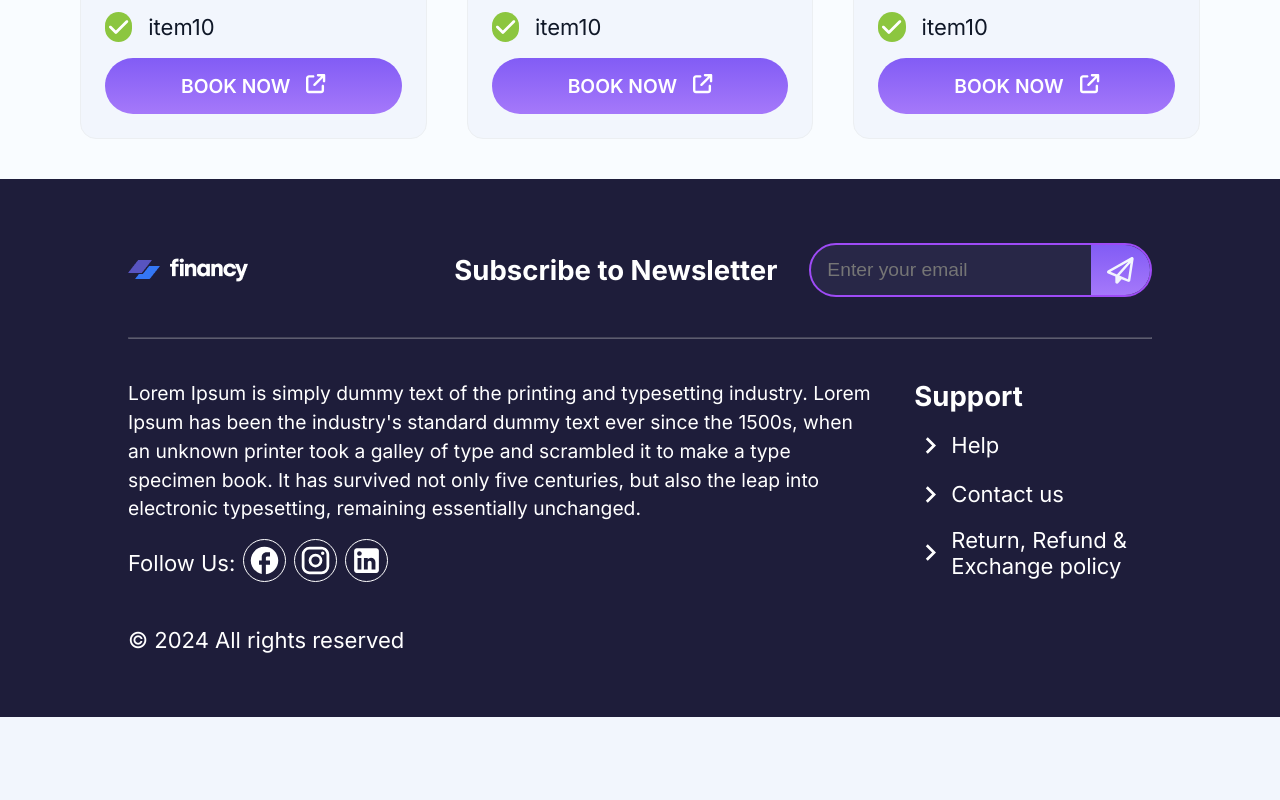
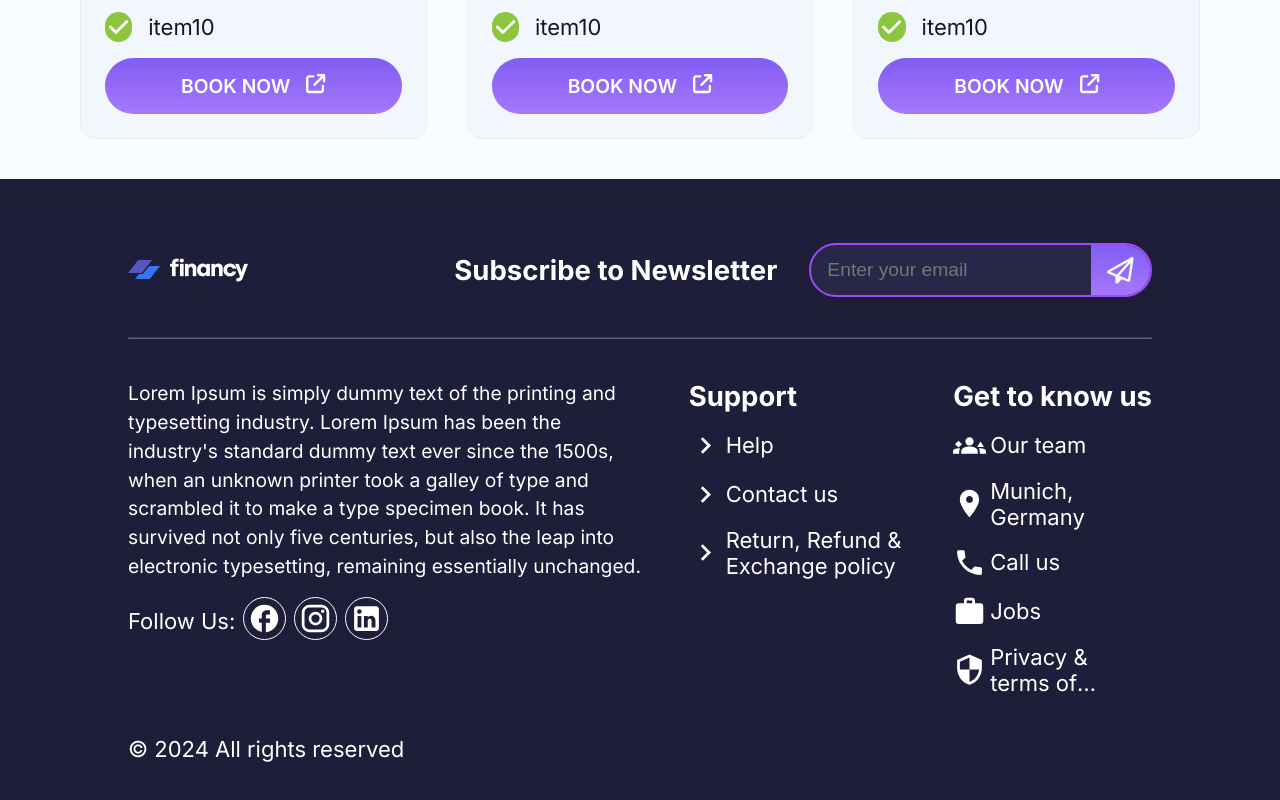
Before and after one commit to danielgen01/financy, a Next.js app: page / in a window 1280 px wide. Shown: the part 3730-4530 px from the top of the page. Before the commit the page ends 4447 px from the top, so only its background shows below. Built offline with nearby package versions, Linux system fonts and the light colour scheme; no server answers.

Commit message:
feat: add also get to know us section to the footer

```diff
--- a/src/app/components/Footer/Footer.styles.module.css
+++ b/src/app/components/Footer/Footer.styles.module.css
@@ -204,6 +204,15 @@
     color: var(--color-primary-main);
 }
 
+
+.StyledGetToKnowUsContent {
+    display: flex;
+    flex-direction: column;
+    gap: var(--spacing-md);
+
+}
+
+
 @media screen and (min-width: 960px) {
     .StyledFooterHead {
         flex-direction: row;
--- a/src/app/components/Footer/Footer.tsx
+++ b/src/app/components/Footer/Footer.tsx
@@ -1,6 +1,16 @@
 "use client"
 
-import { FacebookOutlined, Instagram, LinkedIn } from "@mui/icons-material"
+import {
+  ChevronRight,
+  FacebookOutlined,
+  Instagram,
+  LinkedIn,
+  LocationOn,
+  Phone,
+  Security,
+  Work,
+} from "@mui/icons-material"
+import Groups3Icon from "@mui/icons-material/Groups3"
 import Image from "next/image"
 import Link from "next/link"
 import React from "react"
@@ -51,9 +61,29 @@ export const Footer = () => {
           </div>
           <div className={styles.StyledSupportContentWrapper}>
             <span className={styles.StyledFooterHeadline}>Support</span>
-            <FooterLink label="Help" href="/" />
-            <FooterLink label="Contact us" href="/" />
-            <FooterLink label="Return, Refund & Exchange policy" href="/" />
+            <FooterLink icon={<ChevronRight />} label="Help" href="/" />
+            <FooterLink icon={<ChevronRight />} label="Contact us" href="/" />
+            <FooterLink
+              icon={<ChevronRight />}
+              label="Return, Refund & Exchange policy"
+              href="/"
+            />
+          </div>
+          <div className={styles.StyledGetToKnowUsContent}>
+            <span className={styles.StyledFooterHeadline}>Get to know us</span>
+            <FooterLink icon={<Groups3Icon />} label="Our team" href="/" />
+            <FooterLink
+              icon={<LocationOn />}
+              label="Munich, Germany"
+              href="/"
+            />
+            <FooterLink icon={<Phone />} label="Call us" href="/" />
+            <FooterLink icon={<Work />} label="Jobs" href="/" />
+            <FooterLink
+              icon={<Security />}
+              label="Privacy & terms of conditions"
+              href="/"
+            />
           </div>
         </div>
         <span className={styles.StyledFooterBottomText}>
@@ -63,4 +93,3 @@ export const Footer = () => {
     </div>
   )
 }
-// Über uns, Kontakt, Impressum, Datenschutz und AGB.
--- a/src/app/components/Footer/SubComponents.tsx
+++ b/src/app/components/Footer/SubComponents.tsx
@@ -1,6 +1,5 @@
 import { faPaperPlane } from "@fortawesome/free-regular-svg-icons"
 import { FontAwesomeIcon } from "@fortawesome/react-fontawesome"
-import { ChevronRight } from "@mui/icons-material"
 import Link from "next/link"
 
 import styles from "./Footer.styles.module.css"
@@ -28,12 +27,17 @@ export const EmailNewsletterInput: React.FC = () => {
 interface FooterLinkProps {
   label: string
   href: string
+  icon?: any
 }
 
-export const FooterLink: React.FC<FooterLinkProps> = ({ label, href }) => {
+export const FooterLink: React.FC<FooterLinkProps> = ({
+  label,
+  href,
+  icon,
+}) => {
   return (
     <Link href={href} className={styles.StyledFooterChevronLink}>
-      <ChevronRight />
+      {icon}
       <span className={styles.StyledSpanChevronLink}>{label}</span>
     </Link>
   )
```
